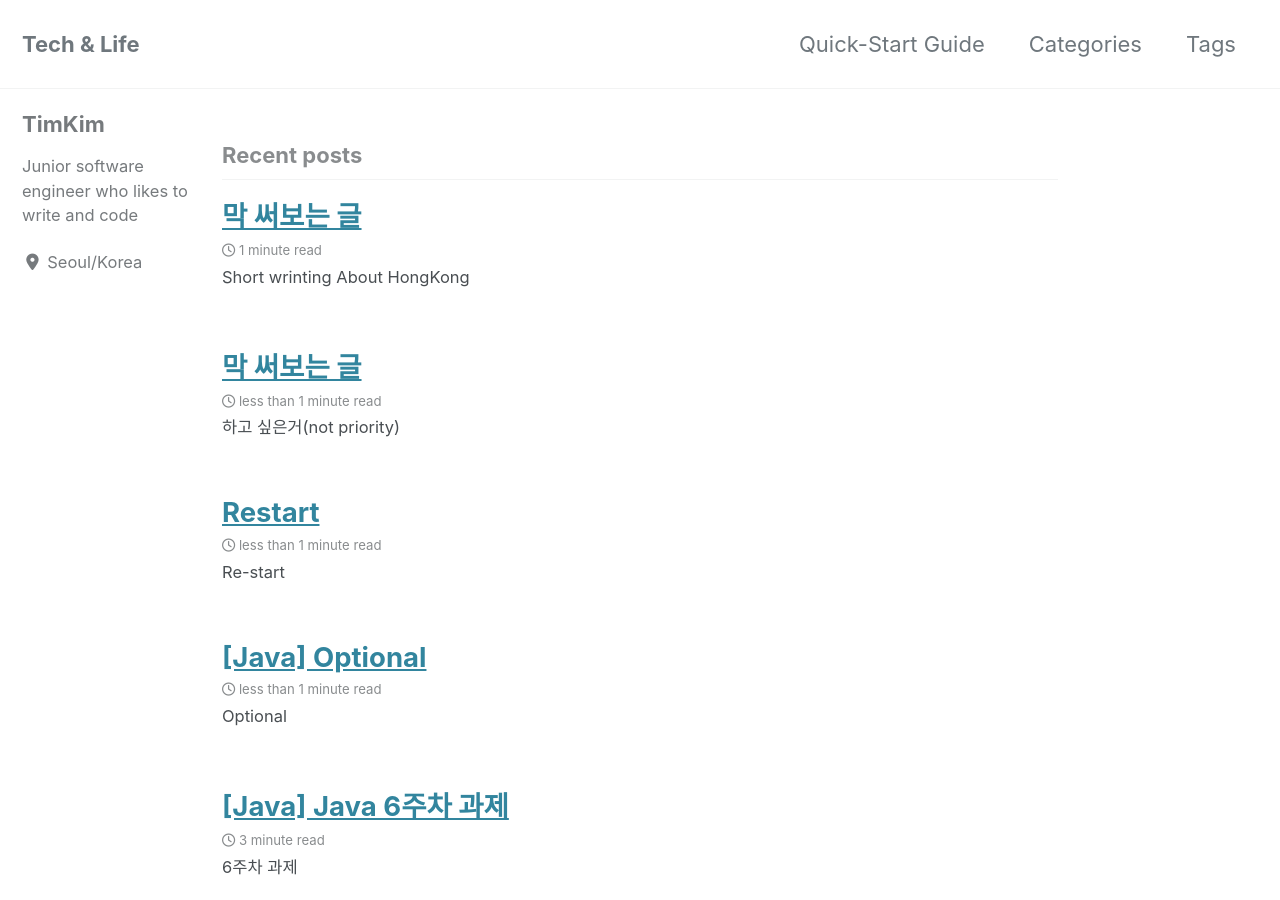
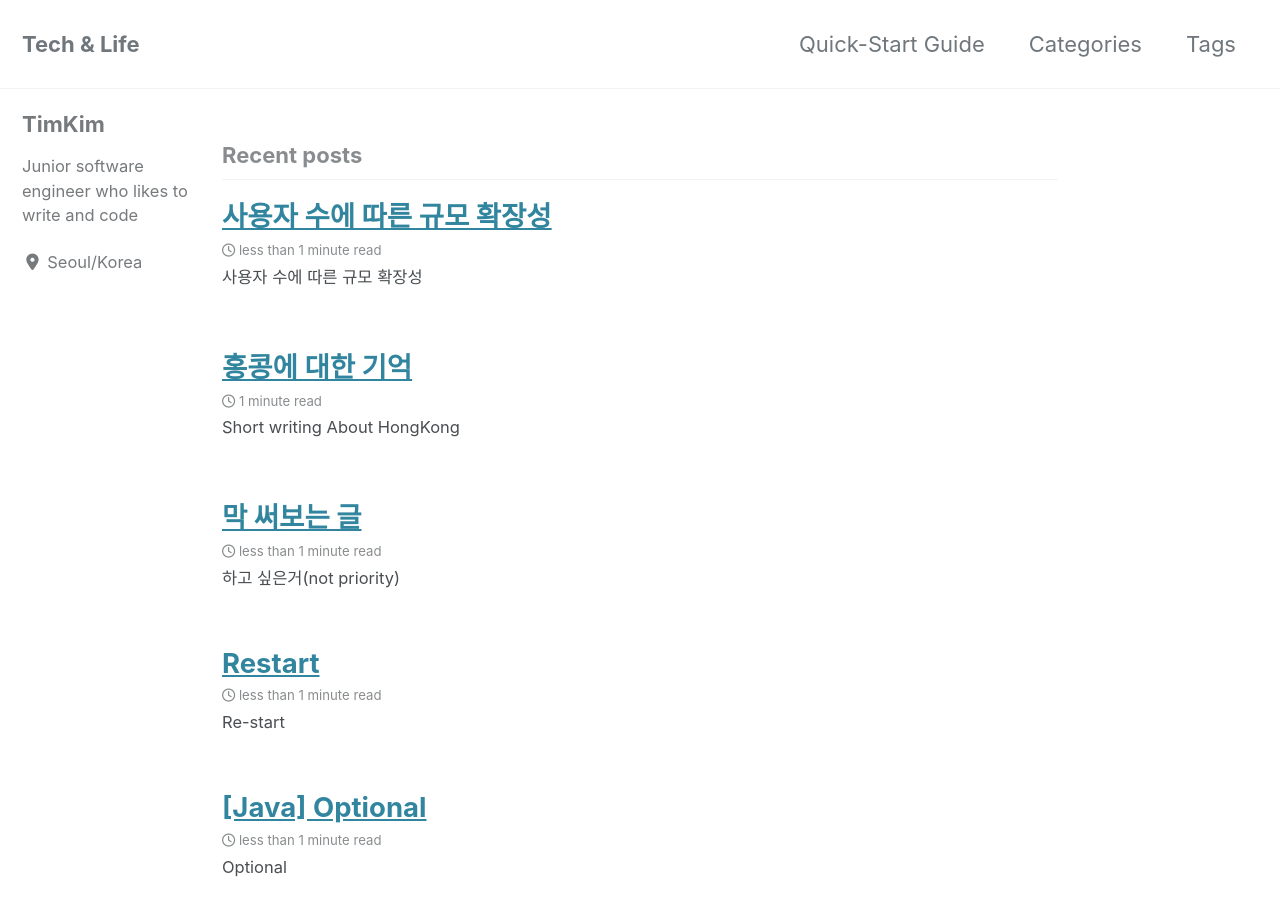
Before and after one commit to Youngjin-KimY/blog, a Jekyll site: the page built from index.html, in a window 1280 px wide and 900 px high. Built offline with Jekyll 4.4.1, drawn with Linux system fonts in a browser that asks for light colours; cached includes are drawn as plain includes; nearby versions of some CDN libraries; the list of posts is cut into pages by our own code.

Commit message:
수정 및 아키 면접 1장정리

```diff
--- a/_posts/2021-11-25-hongkong.md
+++ b/_posts/2021-11-25-hongkong.md
@@ -1,5 +1,5 @@
 ---
-title: "막 써보는 글"
+title: "홍콩에 대한 기억"
 categories:
   - China
 
@@ -7,7 +7,7 @@ tags:
   - Hongkong(香港)
 ---
 
-# *Short wrinting About HongKong*
+# *Short writing About HongKong*
 
 홍콩의 중국식 표기를 아는가? 香港(향항? 샹강(중국어 발음) 뭐 대충 이렇게 발음하면 되겠지?) 이다.
 
--- /dev/null
+++ b/_posts/2021-12-03-architecture.md
@@ -0,0 +1,25 @@
+---
+title: "사용자 수에 따른 규모 확장성"
+categories:
+  - architecture
+
+tags:
+  - architecture
+---
+
+# *사용자 수에 따른 규모 확장성*
+
+1. Web layer should be stateless
+   1. 특정 사용자가 특정 서버만 들어가는 상황을 배제
+2. All layers are recommended as redundacy(다중화)
+3. Caching layer
+   1. 잘 쓰면 매우 유용하다
+4. Supporting many data centers
+   1. 과거 경험에서 한쪽 IDC가 날라갔던 경험이 있기에, 필수
+5. Static contents are serviced from CDN
+   1. 대부분의 큰회사들은 akamai같은 공급업체를 사용
+6. Data layer needs SHARDING
+   1. 사실 RDB의 경우가 nosql보다 샤딩이 좀더 어려운듯... 이건 경험의 차이라고 봐야하나..
+7. Each layer should be independently serviced
+8. Monitoring, automation
+   1. 상당히 중요.
```
